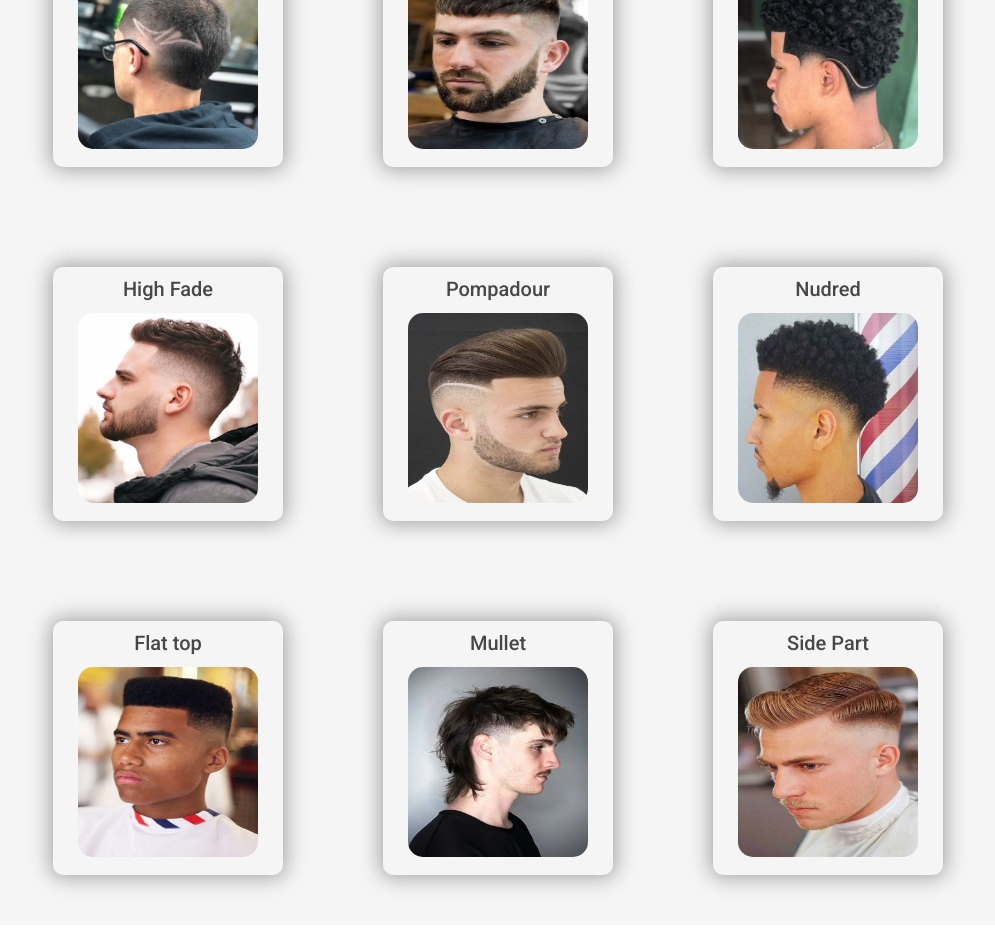
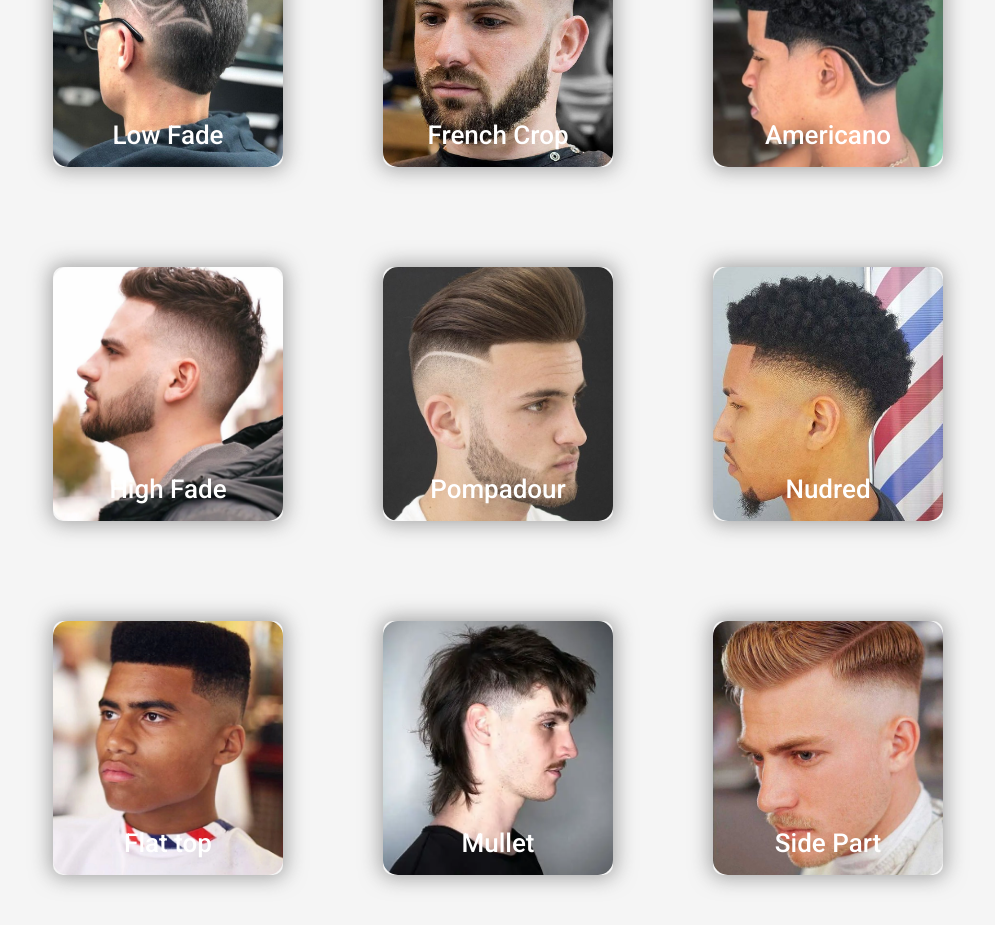
Before and after one commit to matheusfmb/DSWI, a plain HTML site: page avaliacao/cortes.html in a window 1280 px wide. Shown: the part 380-1322 px from the top of the page, without its empty margins (142-1137 px from the left). Drawn offline with nearby package versions, Linux system fonts and the light colour scheme.

Commit message:
melhorias no design página cortes

```diff
--- a/avaliacao/cortes.html
+++ b/avaliacao/cortes.html
@@ -29,94 +29,85 @@
             <p>Cortes de Referência. Sinta-se à vontade para requisitar outros tipos de corte.</p>
             <div class="counteudo-cortes">
                 <div class="card">
-                    <p style="margin-top: 10px;">Low Fade<p>
-                    <div class="first-content">
-                      <img src="assets/cortes/low_fade_1.jpg" alt="">
+                    <div class="first-content" style="background-image: url(assets/cortes/low_fade_1.jpg);">
+                      <p style="margin-top: 190px;color:white;font-size:26px;">Low Fade<p>
                     </div>
-                    <div class="second-content">
-                    <img src="assets/cortes/low_fade_2.jpg" alt="">
+                    <div class="second-content" style="background-image: url(assets/cortes/low_fade_2.jpg);">
+                      <p style="margin-top: 190px;color:white;font-size:26px;">Low Fade<p>
                     </div>
                 </div>
 
                 <div class="card">
-                    <p style="margin-top: 10px;">French Crop<p>
-                    <div class="first-content">
-                      <img src="assets/cortes/crop_1.jpg" alt="">
+                    <div class="first-content" style="background-image:url(assets/cortes/crop_1.jpg)">
+                      <p style="margin-top: 190px;color:white;font-size:26px;">French Crop</p>
                     </div>
-                    <div class="second-content">
-                    <img src="assets/cortes/crop_2.jpg" alt="">
+                    <div class="second-content" style="background-image:url(assets/cortes/crop_2.jpg)">
+                      <p style="margin-top: 190px;color:white;font-size:26px;">French Crop</p>
                     </div>
                 </div>
 
                 <div class="card">
-                    <p style="margin-top: 10px;">Americano<p>
-                    <div class="first-content">
-                      <img src="assets/cortes/americano_1.jpg" alt="">
+                    <div class="first-content" style="background-image:url(assets/cortes/americano_1.jpg)">
+                      <p style="margin-top: 190px;color:white;font-size:26px;">Americano</p>
                     </div>
-                    <div class="second-content">
-                    <img src="assets/cortes/americano_2.jpg" alt="">
+                    <div class="second-content" style="background-image:url(assets/cortes/americano_2.jpg)">
+                      <p style="margin-top: 190px;color:white;font-size:26px;">Americano</p>
                     </div>
                 </div>
 
                 <div class="card">
-                    <p style="margin-top: 10px;">High Fade<p>
-                    <div class="first-content">
-                      <img src="assets/cortes/high_1.webp" alt="">
+                    <div class="first-content" style="background-image:url(assets/cortes/high_1.webp)">
+                      <p style="margin-top: 190px;color:white;font-size:26px;">High Fade</p>
                     </div>
-                    <div class="second-content">
-                    <img src="assets/cortes/high_2.jpg" alt="">
+                    <div class="second-content" style="background-image:url(assets/cortes/high_2.jpg)">
+                      <p style="margin-top: 190px;color:white;font-size:26px;">High Fade</p>
                     </div>
                 </div>
 
                 <div class="card">
-                    <p style="margin-top: 10px;">Pompadour<p>
-                    <div class="first-content">
-                      <img src="assets/cortes/pompadour_1.jpg" alt="">
+                    <div class="first-content" style="background-image:url(assets/cortes/pompadour_1.jpg)">
+                      <p style="margin-top: 190px;color:white;font-size:26px;">Pompadour</p>
                     </div>
-                    <div class="second-content">
-                    <img src="assets/cortes/pompadour_2.jpg" alt="">
+                    <div class="second-content" style="background-image:url(assets/cortes/pompadour_2.jpg)">
+                      <p style="margin-top: 190px;color:white;font-size:26px;">Pompadour</p>
                     </div>
                 </div>
 
 
                 <div class="card">
-                    <p style="margin-top: 10px;">Nudred<p>
-                    <div class="first-content">
-                      <img src="assets/cortes/nudred_1.jpg" alt="">
+                    <div class="first-content" style="background-image:url(assets/cortes/nudred_1.jpg)">
+                      <p style="margin-top: 190px;color:white;font-size:26px;">Nudred</p>
                     </div>
-                    <div class="second-content">
-                    <img src="assets/cortes/nudred_2.jpg" alt="">
+                    <div class="second-content" style="background-image:url(assets/cortes/nudred_2.jpg)">
+                      <p style="margin-top: 190px;color:white;font-size:26px;">Nudred</p>
                     </div>
                 </div>
 
                 <div class="card">
-                    <p style="margin-top: 10px;">Flat top<p>
-                    <div class="first-content">
-                      <img src="assets/cortes/flattop_1.webp" alt="">
+                    <div class="first-content" style="background-image:url(assets/cortes/flattop_1.webp)">
+                      <p style="margin-top: 190px;color:white;font-size:26px;">Flat top</p>
                     </div>
-                    <div class="second-content">
-                    <img src="assets/cortes/flattop_2.jpg" alt="">
+                    <div class="second-content" style="background-image:url(assets/cortes/flattop_2.jpg)">
+                      <p style="margin-top: 190px;color:white;font-size:26px;">Flat top</p>
                     </div>
                 </div>
 
                 <div class="card">
-                    <p style="margin-top: 10px;">Mullet</p>
-                    <div class="first-content">
-                      <img src="assets/cortes/mullet_1.webp" alt="">
+                    <div class="first-content" style="background-image:url(assets/cortes/mullet_1.webp)">
+                      <p style="margin-top: 190px;color:white;font-size:26px;">Mullet</p>
                     </div>
-                    <div class="second-content">
-                    <img src="assets/cortes/mullet_2.jpg" alt="">
+                    <div class="second-content" style="background-image:url(assets/cortes/mullet_2.jpg)">
+                      <p style="margin-top: 190px;color:white;font-size:26px;">Mullet</p>
                     </div>
                 </div>
 
 
                 <div class="card">
-                    <p style="margin-top: 10px;">Side Part<p>
-                    <div class="first-content">
-                      <img src="assets/cortes/sidepart_1.jpg" alt="">
+                    <div class="first-content" style="background-image:url(assets/cortes/sidepart_1.jpg)">
+                      <p style="margin-top: 190px;color:white;font-size:26px;">Side Part</p>
                     </div>
-                    <div class="second-content">
-                    <img src="assets/cortes/sidepart_2.jpg" alt="">
+                    <div class="second-content" style="background-image:url(assets/cortes/sidepart_2.jpg)">
+                      <p style="margin-top: 190px;color:white;font-size:26px;">Side Part</p>
                     </div>
                 </div>
 
--- a/avaliacao/css/style_cortes.css
+++ b/avaliacao/css/style_cortes.css
@@ -76,6 +76,9 @@
     align-items: center;
     opacity: 1;
     border-radius: 15px;
+    background-repeat: no-repeat;
+    background-size: cover;
+    background-position: center;
   }
 
 .card img {
@@ -102,6 +105,9 @@
     transition: all 0.4s;
     font-size: 0px;
     transform: rotate(90deg) scale(-1);
+    background-repeat: no-repeat;
+    background-size: cover;
+    background-position: center;
   }
 
 .card:hover .second-content {
```
